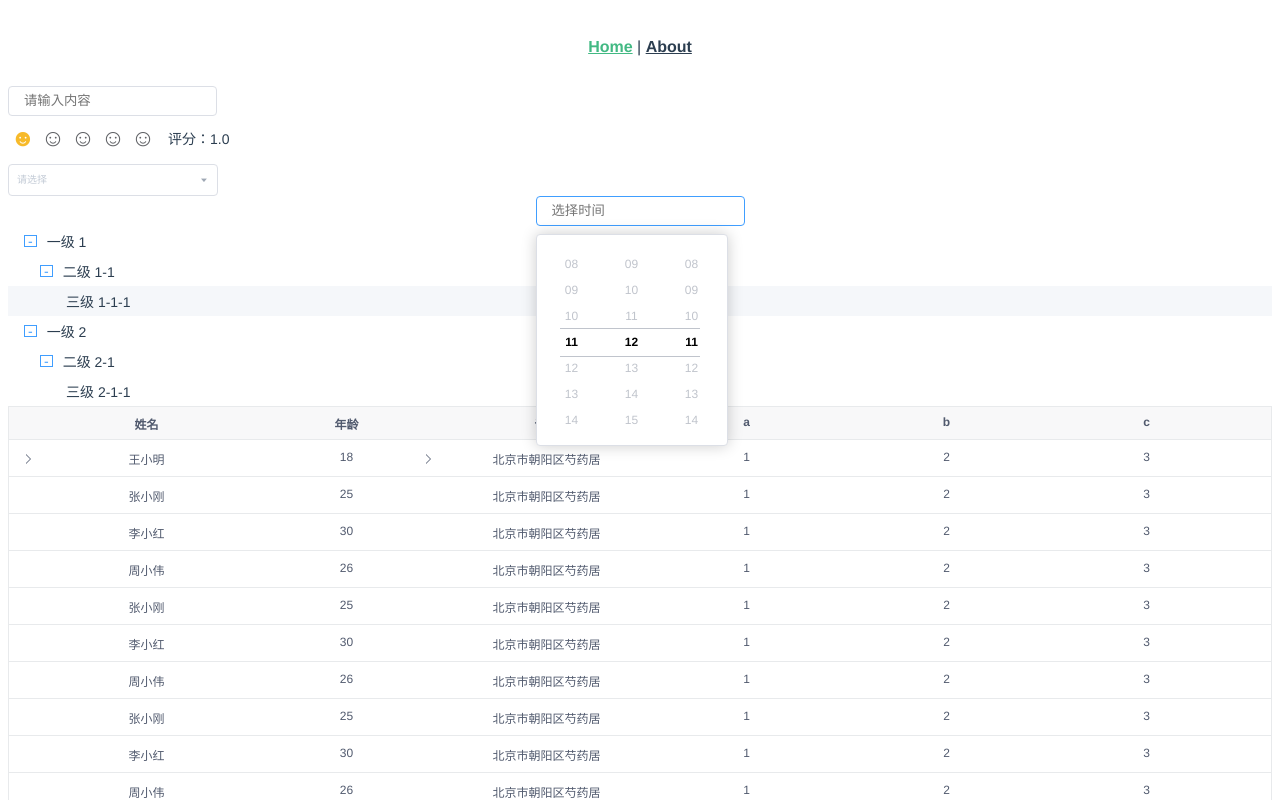
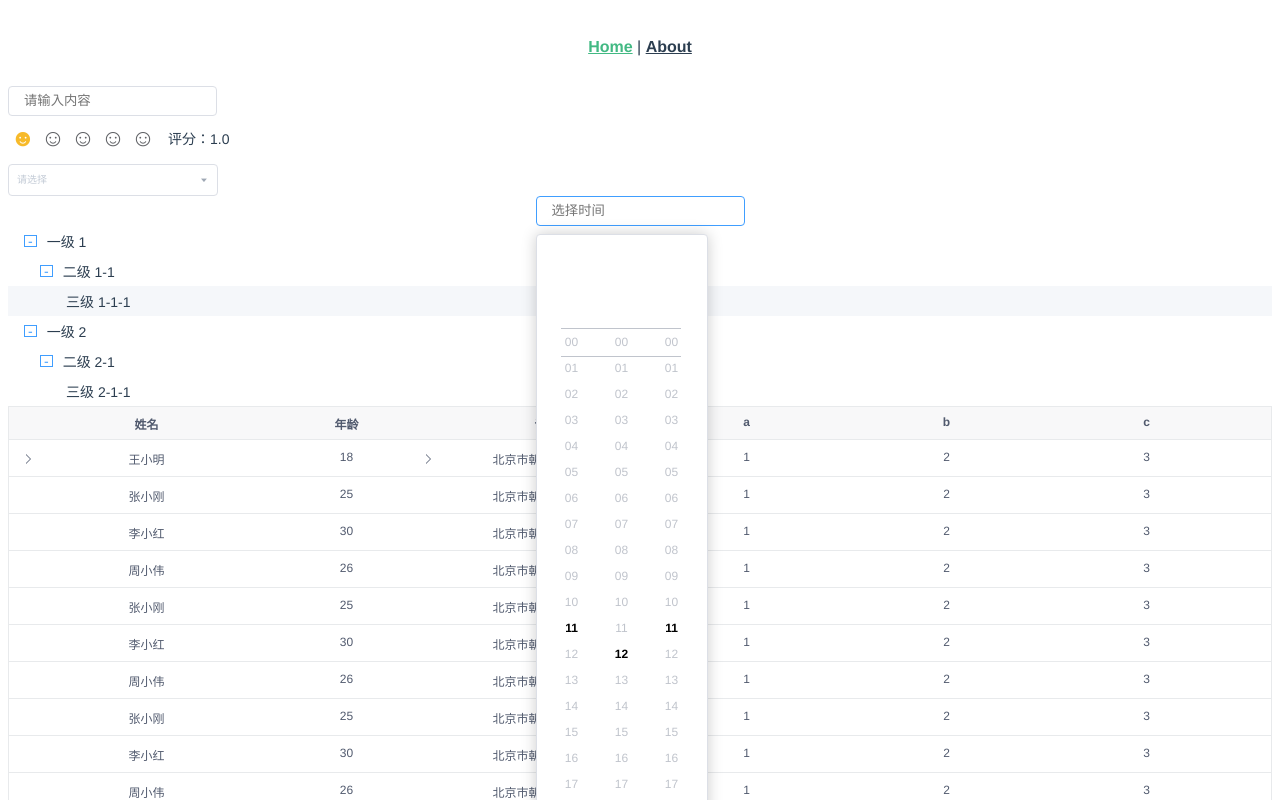
Before and after one commit to Hellottxo/xxxo, a Vue app: page / in a window 1280 px wide. Both pictures are taken after a click on the element 640 px from the left and 211 px from the top of the page. Shown: the top 800 px of the page. Built offline with nearby package versions, Linux system fonts and the light colour scheme.

Commit message:
feat: time-picker confrim init

```diff
--- a/src/components/timepicker/index.js
+++ b/src/components/timepicker/index.js
@@ -1,6 +1,8 @@
 /**
  * @desc 时间选择器
  * @param {Array} defaultTime 打开下拉框的默认时间，格式'HH-MM-ss'
+ * @param {Boolean} clearable 清空
+ * @param {Boolean} confrim 确认取消按钮
  */
 
 import xoTimePicker from './timepicker.vue';
--- a/src/components/timepicker/timepicker.vue
+++ b/src/components/timepicker/timepicker.vue
@@ -9,6 +9,7 @@
     </div>
     <div class="select_wrap" v-if="visible">
       <div class="time_wrap">
+        <template>
           <ul
           ref="hour"
           @mouseenter="hourscroll=true"
@@ -17,14 +18,14 @@
           @scroll="mouseScroll('hour')"
           >
             <li
-          v-for="item in list"
+            v-for="item in hourList"
             :key="item"
             :class="{select: hour==item}"
             @click="setTimeStamp(item, 'hour')"
             >{{item}}</li>
           </ul>
-      </div>
-      <div class="time_wrap">
+        </template>
+        <template>
           <ul
           ref="min"
           @mouseenter="minscroll=true"
@@ -33,14 +34,14 @@
           @scroll="mouseScroll('min')"
           >
             <li
-          v-for="item in list"
+            v-for="item in minList"
             :key="item"
             :class="{select: min==item}"
             @click="setTimeStamp(item, 'min')"
             >{{item}}</li>
           </ul>
-      </div>
-      <div class="time_wrap">
+        </template>
+        <template>
           <ul
           ref="second"
           @mouseenter="secondscroll=true"
@@ -49,12 +50,17 @@
           @scroll="mouseScroll('second')"
           >
             <li
-          v-for="item in list"
+            v-for="item in minList"
             :key="item"
             :class="{select: second==item}"
             @click="setTimeStamp(item, 'second')"
             >{{item}}</li>
           </ul>
+        </template>
+      </div>
+      <div class="button_wrap" v-if="confrim">
+        <span @click="cancel">取消</span>
+        <span @click="clickoutside">确定</span>
       </div>
     </div>
   </div>
@@ -70,11 +76,13 @@ export default {
     return {
       TIME_TYPE,
       visible: false,
-      list: [],
-      hour: '00',
-      min: '00',
-      second: '00',
+      hourList: [],
+      minList: [],
+      hour: '',
+      min: '',
+      second: '',
       time: '',
+      oldtime: [],
       hourscroll: false,
       minscroll: false,
       secondscroll: false,
@@ -83,7 +91,8 @@ export default {
   },
   props: {
     defaultTime: String,
-    clearable: Boolean
+    clearable: Boolean,
+    confrim: Boolean,
   },
   watch: {
     time(val) {
@@ -91,6 +100,11 @@ export default {
         this.reset();
       }
     },
+    visible(val) {
+      if(val) {
+        this.oldtime = [this.hour, this.min, this.second]
+      }
+    }
   },
   methods: {
     inputFocus(val) {
@@ -140,23 +154,33 @@ export default {
       this.setTimeStamp(min, 'min');
       this.setTimeStamp(second, 'second');
     },
+    cancel() {
+      this.visible = false;
+      this.$nextTick(() => {
+        this.hour = this.oldtime[0];
+        this.min = this.oldtime[1];
+        this.second = this.oldtime[2];
+      })
+      this.setTime(this.hour, this.min, this.second);
+    },
     reset() {
       this.hour = '';
       this.min = '';
       this.second = '';
       this.time = '';
     },
-    getList() {
+    getList(num) {
       let arr = [];
-      for(let i = 0; i <= 59; i++) {
+      for(let i = 0; i <= num; i++) {
         const time = i < 10 ? `0${i}` : i;
         arr.push(time);
       }
-      this.list = arr;
+      return arr;
     }
   },
   mounted() {
-    this.getList();
+    this.hourList = this.getList(24);
+    this.minList = this.getList(59);
   }
 }
 </script>
@@ -167,10 +191,10 @@ export default {
   display: inline-block;
   .select_wrap {
     display: flex;
-    padding: 10px 5px;
+    flex-direction: column;
+    padding: 0 10px;
     margin-top: 8px;
-    height: 190px;
-    width: 180px;
+    width: 150px;
     position: absolute;
     z-index: 222;
     border: 1px solid #dcdfe6;
@@ -178,9 +202,10 @@ export default {
     background: #fff;
     box-shadow: 0 0 15px rgba(0, 0, 0, 0.2);
     .time_wrap {
-      height: 100%;
       display: flex;
       flex: 1;
+      height: 200px;
+      margin-top: 10px;
       ul {
         list-style: none;
         margin: 0;
@@ -201,6 +226,10 @@ export default {
         .select {
           color: #000;
           font-weight: bold;
+        }
+        .disabled {
+          cursor: not-allowed;
+          color: #c0c4cc;
         }
       }
       ul::-webkit-scrollbar {
@@ -231,12 +260,26 @@ export default {
         background: #e8eaec;
       }
     }
+    .button_wrap {
+      font-size: 12px;
+      height: 30px;
+      line-height: 30px;
+      display: flex;
+      justify-content: flex-end;
+      span {
+        margin-left: 15px;
+        cursor: pointer;
+      }
+      span:nth-child(2) {
+        color: #409eff;
+      }
+    }
   }
   .select_wrap::before {
     content: '';
     height: 27px;
-    width: 140px;
-    margin: 0 10px 0 18px;
+    width: 120px;
+    left: 24px;
     position: absolute;
     border-bottom: 1px solid #c0c4cc;
     border-top: 1px solid #c0c4cc;
```
Lines whose indentation alone changed are shown as unchanged.
